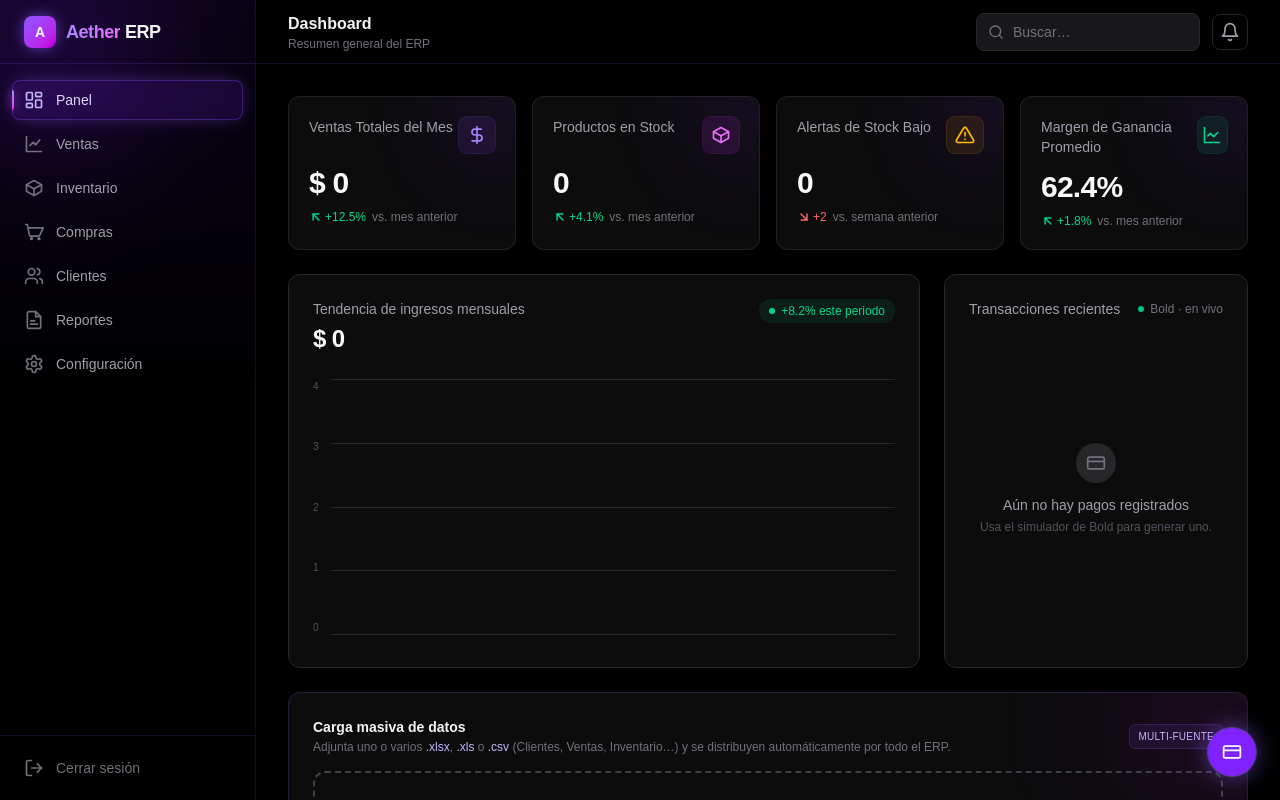
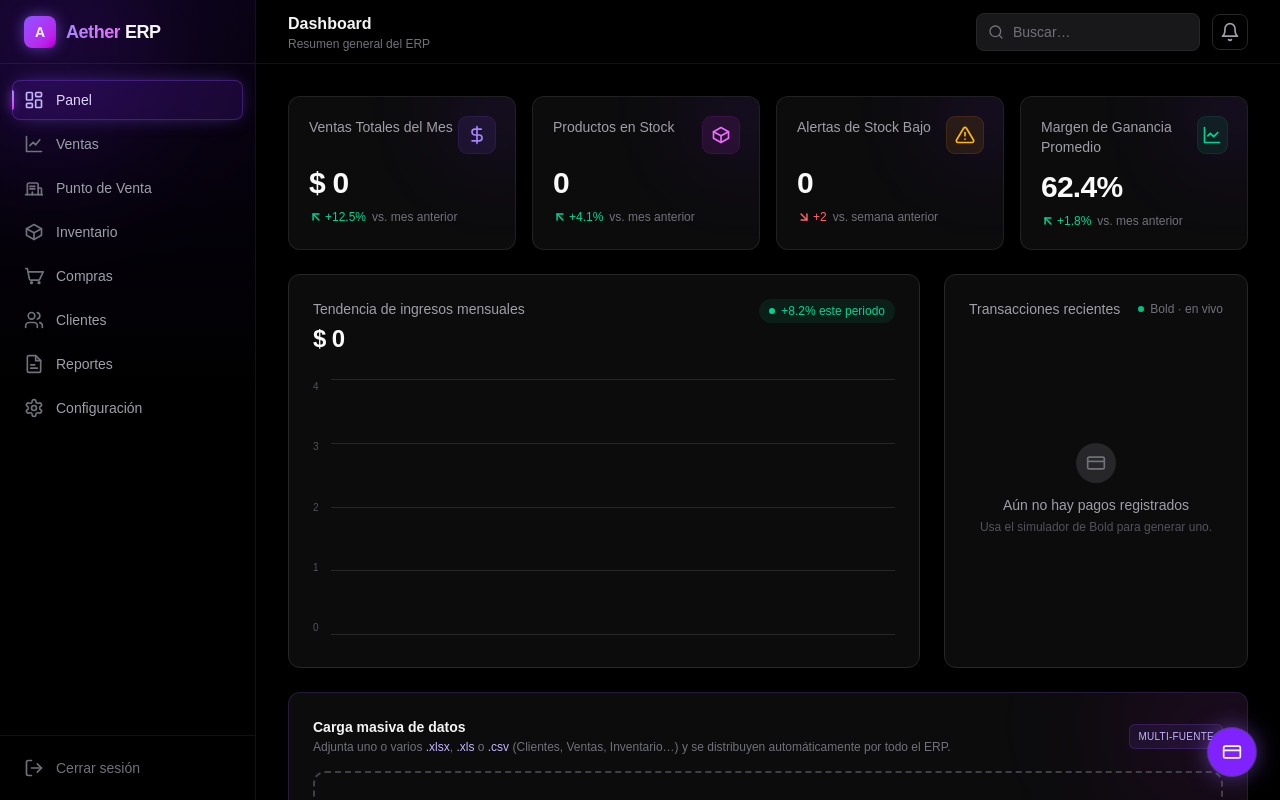
Before and after one commit to felipetriana3115-max/AETTHER-, a Next.js app: page / in a window 1280 px wide. Shown: the top 800 px of the page. Built offline with nearby package versions, Linux system fonts and the light colour scheme.

Commit message:
feat: agrega Punto de Venta al Sidebar

```diff
--- a/app/components/Sidebar.tsx
+++ b/app/components/Sidebar.tsx
@@ -31,6 +31,20 @@ const navItems: NavItem[] = [
       <svg viewBox="0 0 24 24" fill="none" stroke="currentColor" strokeWidth={2} strokeLinecap="round" strokeLinejoin="round">
         <path d="M3 3v18h18" />
         <path d="m7 14 4-4 3 3 5-6" />
+      </svg>
+    ),
+  },
+  {
+    label: "Punto de Venta",
+    href: "/dashboard/pos",
+    icon: (
+      <svg viewBox="0 0 24 24" fill="none" stroke="currentColor" strokeWidth={2} strokeLinecap="round" strokeLinejoin="round">
+        <path d="M2 20h20" />
+        <path d="M4 20V8a2 2 0 0 1 2-2h9a2 2 0 0 1 2 2v12" />
+        <path d="M7 10h6" />
+        <path d="M7 13h6" />
+        <path d="M17 12h3a1 1 0 0 1 1 1v7" />
+        <path d="M10 20v-3" />
       </svg>
     ),
   },
```
